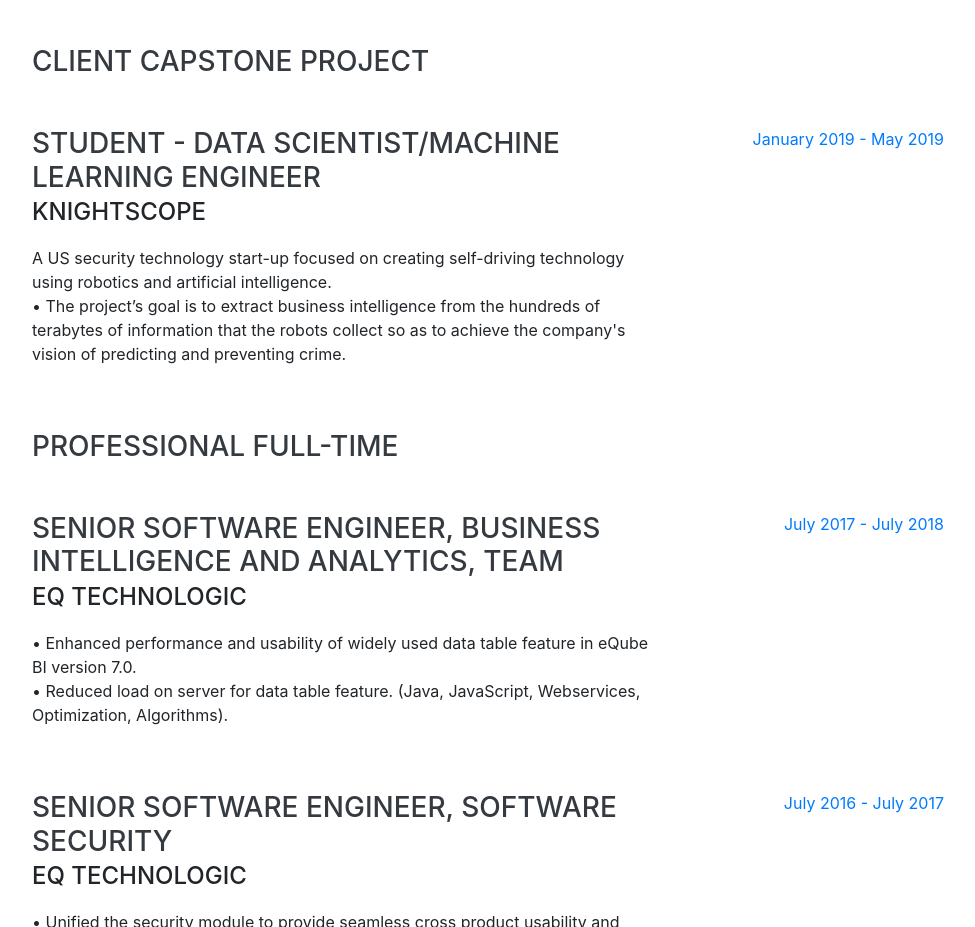
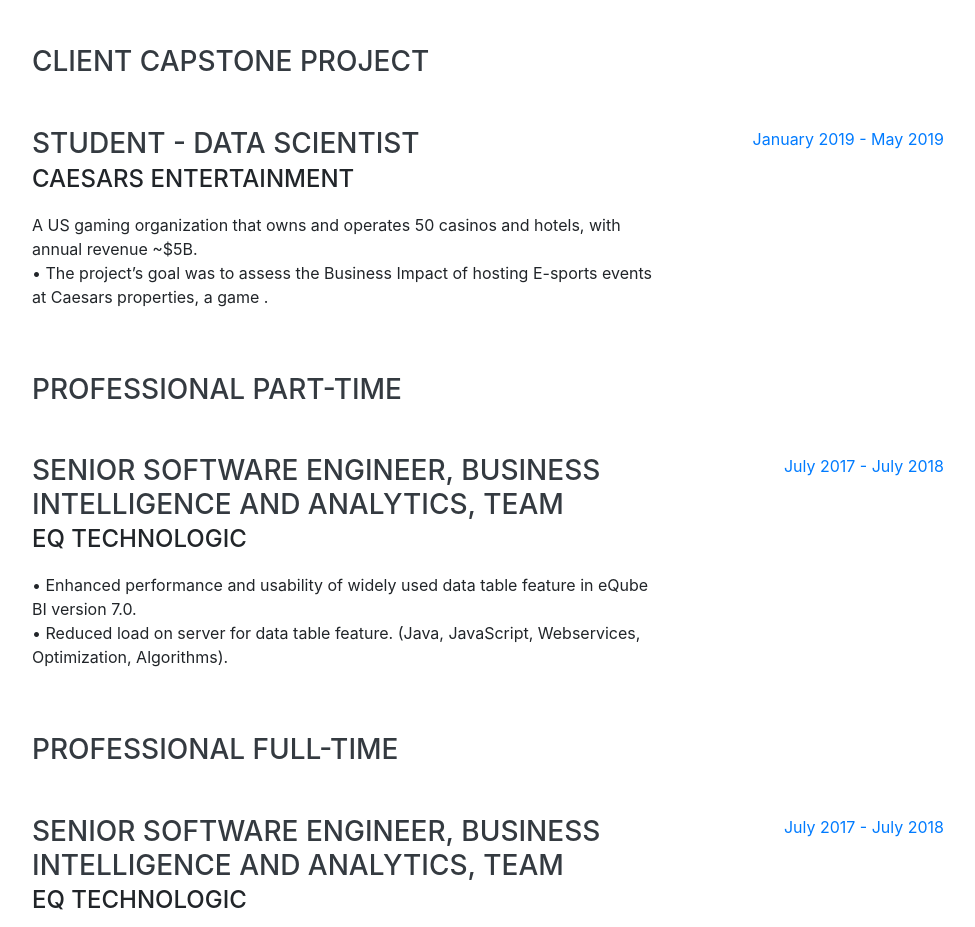
Before and after one commit to abhishek-saha/abhishek-saha.github.io, a website with bundled scripts: page index.html in a window 1280 px wide. Shown: the part 890-1817 px from the top of the page, without its empty margins (288-1263 px from the left). Built offline with nearby package versions, Linux system fonts and the light colour scheme; a web font is replaced by a local one.

Commit message:
Update index.html

```diff
--- a/index.html
+++ b/index.html
@@ -98,12 +98,23 @@
         <h3 class="mb-5">Client Capstone Project</h3>
         <div class="resume-item d-flex flex-column flex-md-row justify-content-between mb-5">
           <div class="resume-content">
-            <h3 class="mb-0">Student - Data Scientist/Machine Learning Engineer</h3>
-            <div class="subheading mb-3">Knightscope</div>
-            <p>A US security technology start-up focused on creating self-driving technology using robotics and artificial intelligence. <br>•	The project’s goal is to extract business intelligence from the hundreds of terabytes of information that the robots collect so as to achieve the company's vision of predicting and preventing crime.</p>
+            <h3 class="mb-0">Student - Data Scientist</h3>
+            <div class="subheading mb-3">Caesars Entertainment</div>
+            <p>A US gaming organization that owns and operates 50 casinos and hotels, with annual revenue ~$5B. <br>•	The project’s goal was to assess the Business Impact of hosting E-sports events at Caesars properties, a game .</p>
           </div>
           <div class="resume-date text-md-right">
             <span class="text-primary">January 2019 - May 2019</span>
+          </div>
+        </div>
+        <h3 class="mb-5">Professional Part-time</h3>
+        <div class="resume-item d-flex flex-column flex-md-row justify-content-between mb-5">
+          <div class="resume-content">
+            <h3 class="mb-0">Senior Software Engineer, Business Intelligence and Analytics, Team</h3>
+            <div class="subheading mb-3">eQ Technologic</div>
+            <p>•	Enhanced performance and usability of widely used data table feature in eQube BI version 7.0.<br>•	Reduced load on server for data table feature. (Java, JavaScript, Webservices, Optimization, Algorithms).</p>
+          </div>
+          <div class="resume-date text-md-right">
+            <span class="text-primary">July 2017 - July 2018</span>
           </div>
         </div>
         <h3 class="mb-5">Professional Full-time</h3>
```
